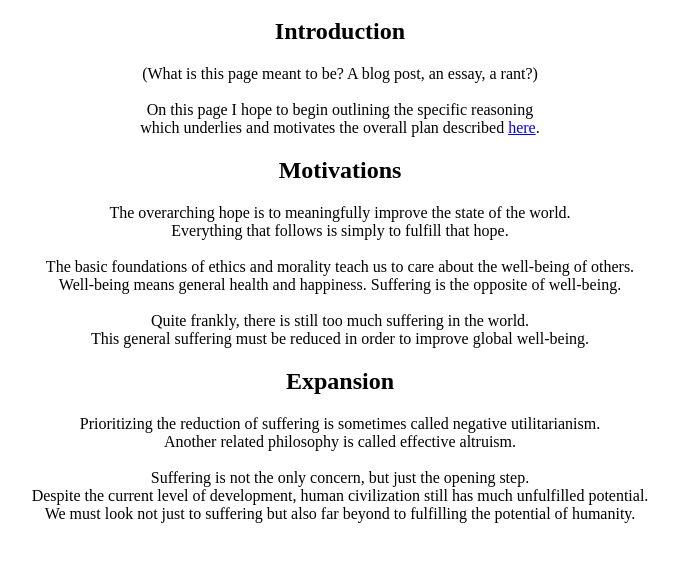
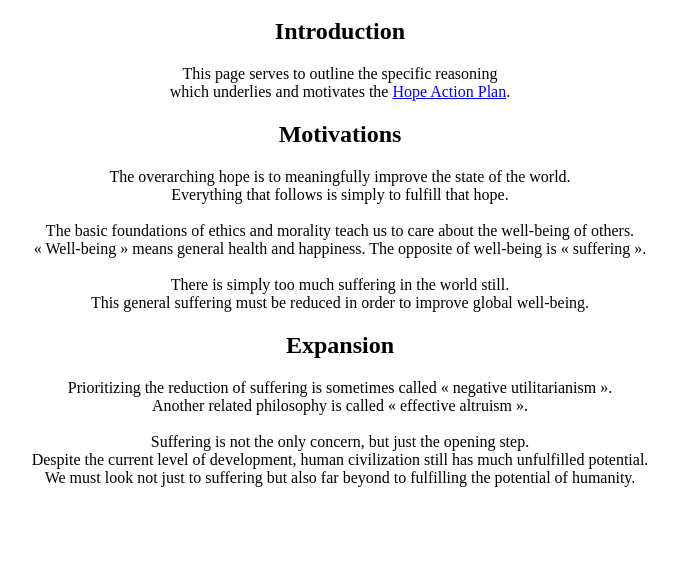
Before and after one commit to HopeMage/hopemage.github.io, a plain HTML site: page first-principles.html in a window 1280 px wide. Shown: the part 97-658 px from the top of the page, without its empty margins (300-979 px from the left). Drawn offline with Linux system fonts and the light colour scheme.

Commit message:
Minor changes to first principles

```diff
--- a/first-principles.html
+++ b/first-principles.html
@@ -13,9 +13,9 @@
       <h1>First Principles</h1>
       <div>
         <h2>Introduction</h2>
-        (What is this page meant to be? A blog post, an essay, a rant?)<br><br>
-        On this page I hope to begin outlining the specific reasoning<br>
-        which underlies and motivates the overall plan described <a href="https://hopemage.github.io/">here</a>.<br>
+        <!--(What is this page meant to be? A blog post, an essay, a rant?)<br><br>-->
+        This page serves to outline the specific reasoning<br>
+        which underlies and motivates the <a href="https://hopemage.github.io/">Hope Action Plan</a>.<br>
         <!--<br>That is to say, it provides the foundation of the whole endeavor.<br>-->
       </div>
       <div>
@@ -24,15 +24,15 @@
         Everything that follows is simply to fulfill that hope.<br>
         <br>
         The basic foundations of ethics and morality teach us to care about the well-being of others.<br>
-        Well-being means general health and happiness. Suffering is the opposite of well-being.<br>
+        « Well-being » means general health and happiness. The opposite of well-being is « suffering ».<br>
         <br>
-        Quite frankly, there is still too much suffering in the world.<br>
+        There is simply too much suffering in the world still.<br>
         This general suffering must be reduced in order to improve global well-being.<br>
       </div>
       <div>
         <h2>Expansion</h2>
-        Prioritizing the reduction of suffering is sometimes called negative utilitarianism.<br>
-        Another related philosophy is called effective altruism.<br>
+        Prioritizing the reduction of suffering is sometimes called « negative utilitarianism ».<br>
+        Another related philosophy is called « effective altruism ».<br>
         <br>
         Suffering is not the only concern, but just the opening step.<br>
         Despite the current level of development, human civilization still has much unfulfilled potential.<br>
```
